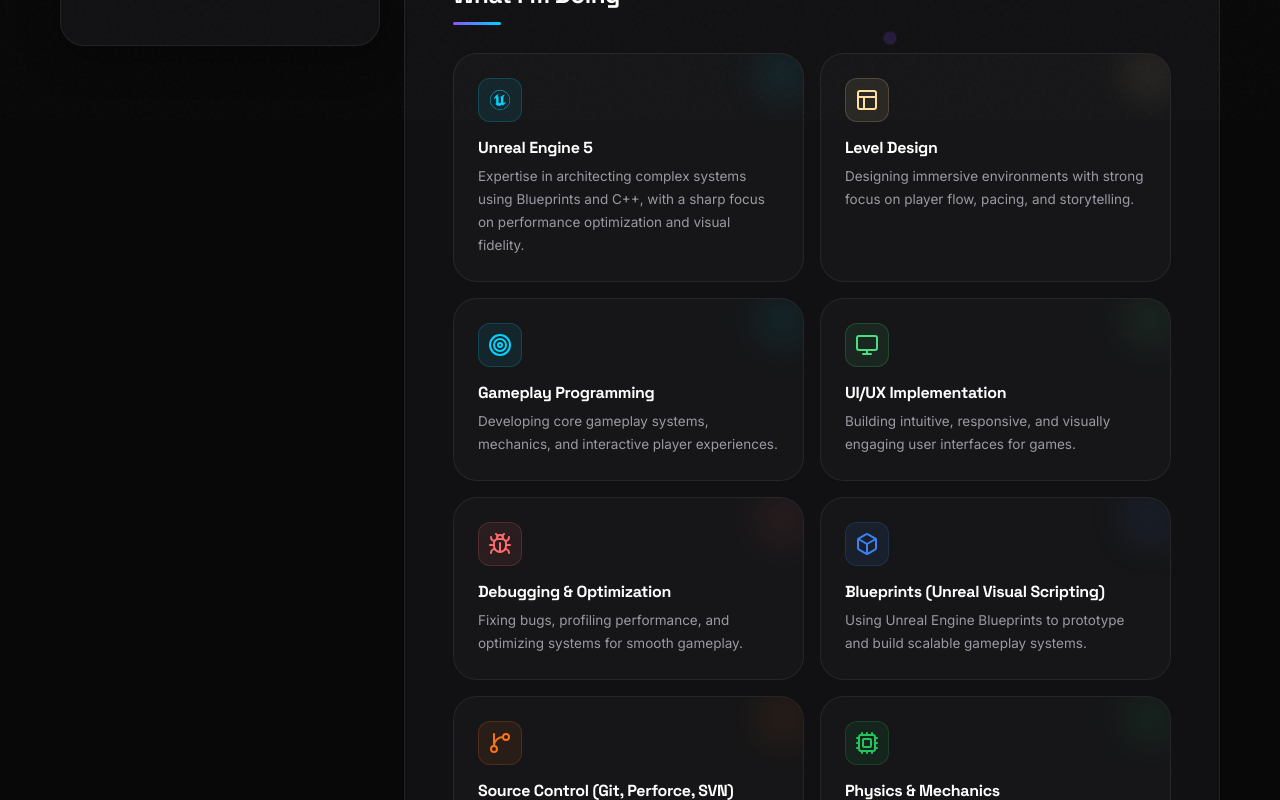
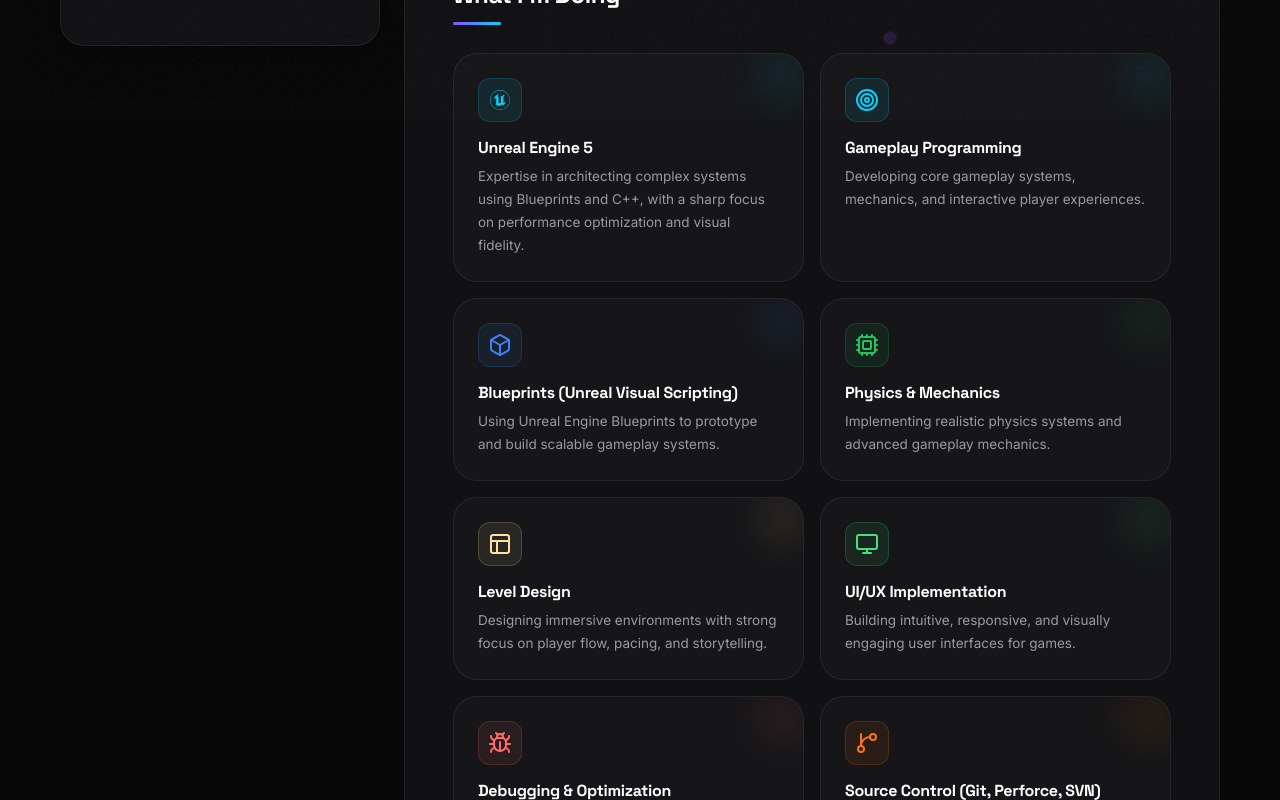
Before and after one commit to codebygarv/varun-portfolio, a React (Vite) app: page / in a window 1280 px wide. Shown: the part 680-1480 px from the top of the page. Built offline with nearby package versions, Linux system fonts and the light colour scheme.

Commit message:
change: decouple skill data from UI by integrating dynamic mapping with portfolio content constants

```diff
--- a/src/constants/content.ts
+++ b/src/constants/content.ts
@@ -67,17 +67,20 @@
     {
       category: "Game Engineering",
       items: [
-        { name: "Unreal Engine 5", focus: "Blueprints & Optimization", level: 95, color: "#8c52ff" },
+        { name: "Unreal Engine 5", focus: "Blueprints & Optimization", level: 95, color: "#00d4ff" },
         { name: "Gameplay Programming", focus: "Mechanics & Systems", level: 92, color: "#00d4ff" },
-        { name: "Physics & Mechanics", focus: "Interaction Design", level: 88, color: "#FEDF9E" },
+        { name: "Blueprints (Unreal Visual Scripting)", focus: "Visual Scripting & Prototyping", level: 93, color: "#3b82f6" },
+        { name: "Physics & Mechanics", focus: "Interaction Design", level: 88, color: "#22c55e" },
       ]
     },
     {
       category: "Technical & Design",
       items: [
-        { name: "Level Design", focus: "Environment & Flow", level: 85, color: "#4ade80" },
-        { name: "UI/UX Implementation", focus: "Interfaces & HUDs", level: 82, color: "#ff6b9d" },
-        { name: "Debugging & Optimization", focus: "Performance Tuning", level: 90, color: "#8c52ff" },
+        { name: "Level Design", focus: "Environment & Flow", level: 85, color: "#FEDF9E" },
+        { name: "UI/UX Implementation", focus: "Interfaces & HUDs", level: 82, color: "#4ade80" },
+        { name: "Debugging & Optimization", focus: "Performance Tuning", level: 90, color: "#ff6b6b" },
+        { name: "Source Control (Git, Perforce, SVN)", focus: "Version Control & Collaboration", level: 86, color: "#f97316" },
+        { name: "Cinematics & Videos", focus: "Sequencer & Visual Showcases", level: 80, color: "#ff6b9d" },
       ]
     },
   ],
--- a/src/pages/Home.tsx
+++ b/src/pages/Home.tsx
@@ -8,62 +8,56 @@
 
 gsap.registerPlugin(ScrollTrigger);
 
-const whatIDo = [
-  {
+const skillMetaData: Record<string, { icon: React.ComponentType; desc: string }> = {
+  'Unreal Engine 5': {
     icon: SiUnrealengine,
-    title: 'Unreal Engine 5',
     desc: 'Expertise in architecting complex systems using Blueprints and C++, with a sharp focus on performance optimization and visual fidelity.',
-    color: '#00d4ff',
   },
-  {
+  'Level Design': {
     icon: Layout,
-    title: 'Level Design',
     desc: 'Designing immersive environments with strong focus on player flow, pacing, and storytelling.',
-    color: '#FEDF9E',
   },
-  {
+  'Gameplay Programming': {
     icon: Target,
-    title: 'Gameplay Programming',
     desc: 'Developing core gameplay systems, mechanics, and interactive player experiences.',
-    color: '#00d4ff',
   },
-  {
+  'UI/UX Implementation': {
     icon: Monitor,
-    title: 'UI/UX Implementation',
     desc: 'Building intuitive, responsive, and visually engaging user interfaces for games.',
-    color: '#4ade80',
   },
-  {
+  'Debugging & Optimization': {
     icon: Bug,
-    title: 'Debugging & Optimization',
     desc: 'Fixing bugs, profiling performance, and optimizing systems for smooth gameplay.',
-    color: '#ff6b6b',
   },
-  {
+  'Blueprints (Unreal Visual Scripting)': {
     icon: Box,
-    title: 'Blueprints (Unreal Visual Scripting)',
     desc: 'Using Unreal Engine Blueprints to prototype and build scalable gameplay systems.',
-    color: '#3b82f6',
   },
-  {
+  'Source Control (Git, Perforce, SVN)': {
     icon: GitBranch,
-    title: 'Source Control (Git, Perforce, SVN)',
     desc: 'Managing projects efficiently using version control for collaboration and stability.',
-    color: '#f97316',
   },
-  {
+  'Physics & Mechanics': {
     icon: Cpu,
-    title: 'Physics & Mechanics',
     desc: 'Implementing realistic physics systems and advanced gameplay mechanics.',
-    color: '#22c55e',
   },
-  {
+  'Cinematics & Videos': {
     icon: Film,
-    title: 'Cinematics & Videos',
     desc: 'Creating cinematic sequences and visual showcases to enhance storytelling.',
-    color: '#ff6b9d',
   },
-];
+};
+
+const whatIDo = portfolioContent.skills.flatMap(category =>
+  category.items.map(item => {
+    const meta = skillMetaData[item.name as keyof typeof skillMetaData] || { icon: Target, desc: '' };
+    return {
+      icon: meta.icon,
+      title: item.name,
+      desc: meta.desc,
+      color: item.color,
+    };
+  })
+);
 
 
 
```
